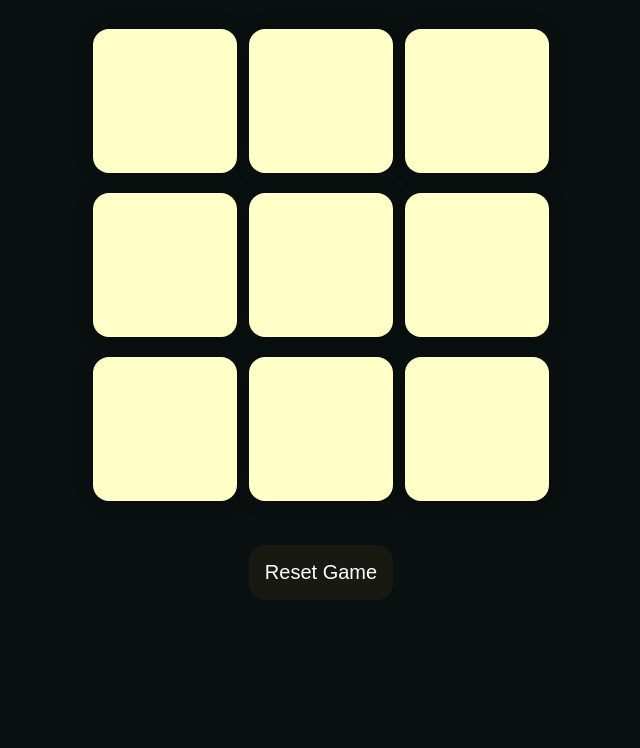
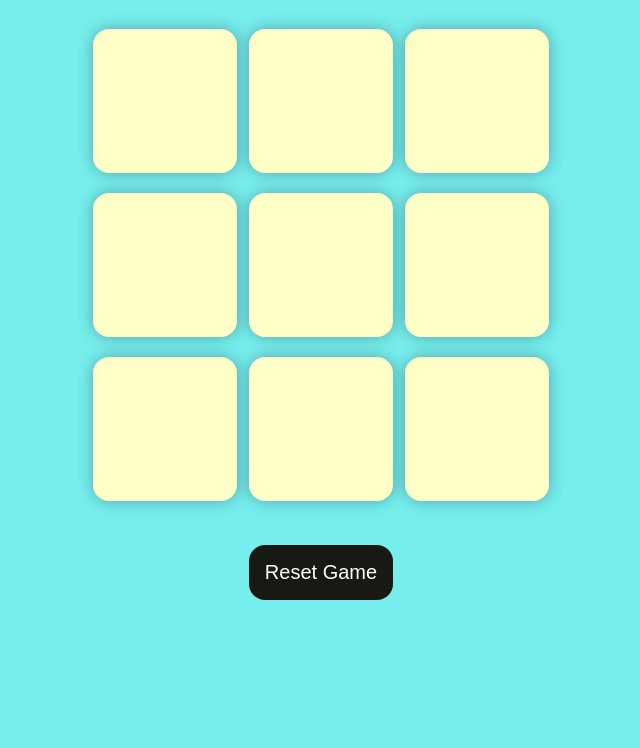
Before and after one commit to RoutOmkar/TIC-TAC-TOE, a plain HTML site: page index.html in a window 1280 px wide. Shown: the part 52-800 px from the top of the page, without its empty margins (319-959 px from the left). Drawn offline with Linux system fonts and the light colour scheme.

Commit message:
Update style.css

```diff
--- a/style.css
+++ b/style.css
@@ -4,7 +4,7 @@
 }
 
 body {
-  background-color: #0a1010;
+  background-color: #76eeee;
   text-align: center;
 }
 
```
